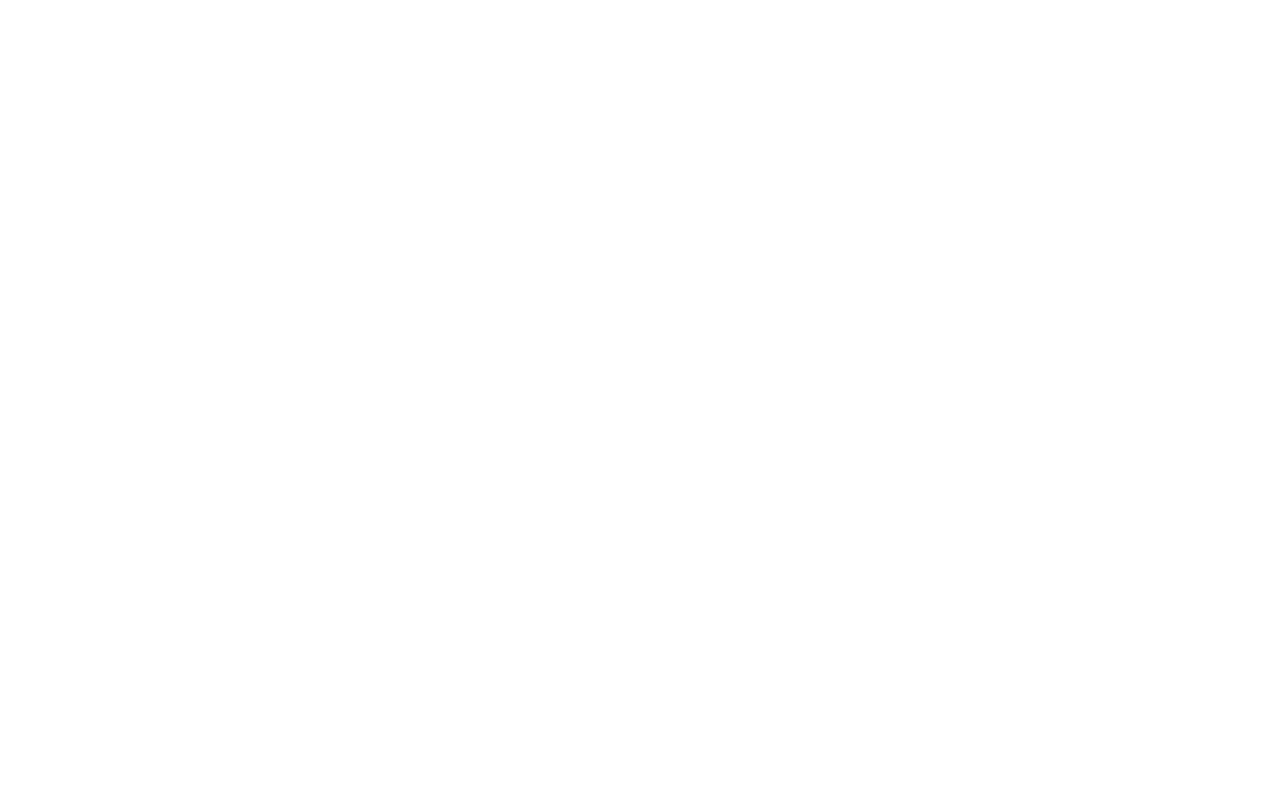
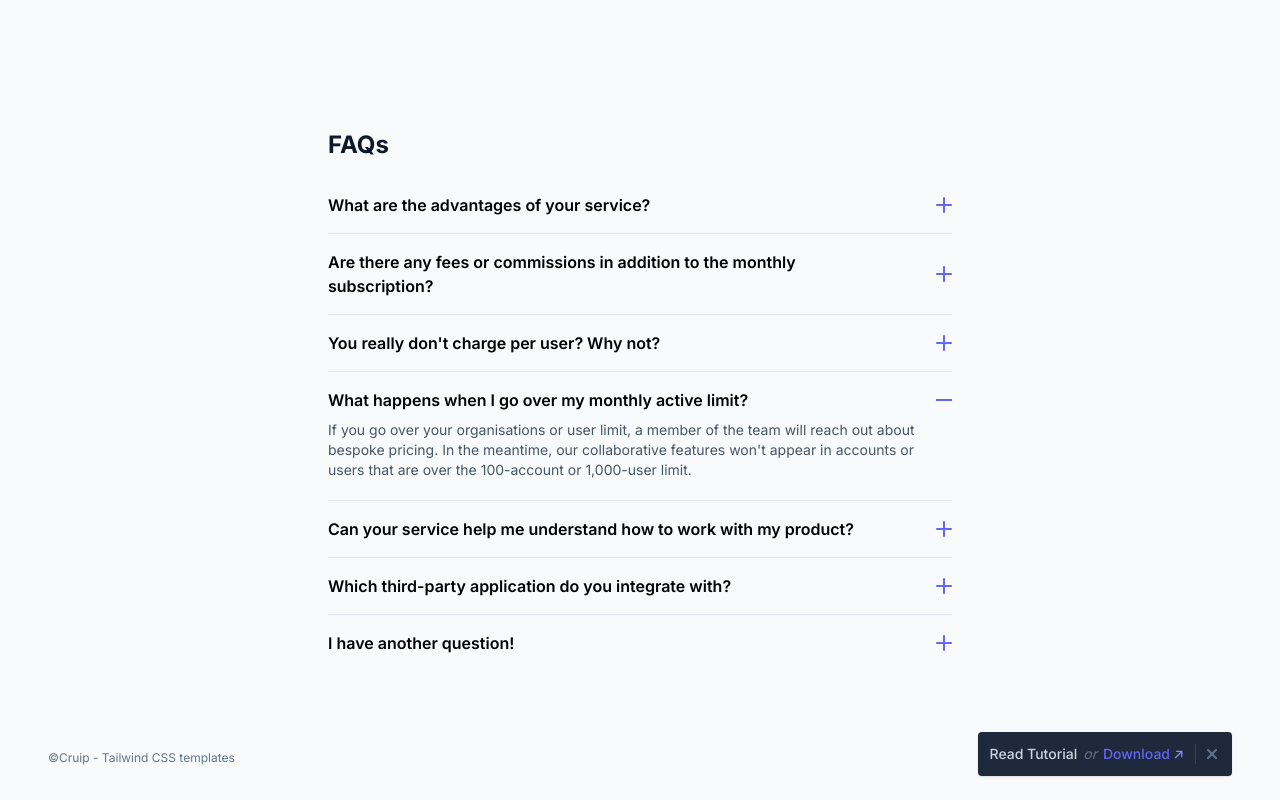
Before and after one commit to cruip/cruip-tutorials-vue, a Vue app: page /animated-accordion in a window 1280 px wide. Before the commit this address had no page. Built offline with nearby package versions, Linux system fonts and the light colour scheme.

Commit message:
add animated accordion

```diff
--- /dev/null
+++ b/src/components/Accordion.vue
@@ -0,0 +1,48 @@
+<script setup lang="ts">
+import { ref, onMounted } from 'vue'
+
+const accordionOpen = ref<boolean>(false)
+
+const props = defineProps<{
+  title: string
+  id: string
+  active?: boolean
+}>()
+
+onMounted(() => {
+  accordionOpen.value = props.active
+})
+</script>
+
+<template>
+  <div class="py-2">
+    <h2>
+      <button
+        :id="`accordion-title-${id}`"
+        class="flex items-center justify-between w-full text-left font-semibold py-2"
+        @click.prevent="accordionOpen = !accordionOpen"
+        :aria-expanded="accordionOpen"
+        :aria-controls="`accordion-text-${id}`"
+      >
+        <span>{{ title }}</span>
+        <svg class="fill-indigo-500 shrink-0 ml-8" width="16" height="16" xmlns="http://www.w3.org/2000/svg">
+            <rect y="7" width="16" height="2" rx="1" class="transform origin-center transition duration-200 ease-out" :class="{ '!rotate-180': accordionOpen }" />
+            <rect y="7" width="16" height="2" rx="1" class="transform origin-center rotate-90 transition duration-200 ease-out" :class="{ '!rotate-180': accordionOpen }" />
+        </svg>
+      </button>
+    </h2>
+    <div
+      :id="`accordion-text-${id}`"
+      role="region"
+      :aria-labelledby="`accordion-title-${id}`"
+      class="grid text-sm text-slate-600 overflow-hidden transition-all duration-300 ease-in-out"
+      :class="accordionOpen ? 'grid-rows-[1fr] opacity-100' : 'grid-rows-[0fr] opacity-0'"
+    >
+      <div class="overflow-hidden">
+        <p class="pb-3">
+          <slot />
+        </p>
+      </div>
+    </div>
+  </div>
+</template>
--- /dev/null
+++ b/src/pages/AnimatedAccordionPage.vue
@@ -0,0 +1,63 @@
+<script setup lang="ts">
+import Accordion from '../components/Accordion.vue'
+import Footer from '../components/Footer.vue'
+import Banner from '../components/Banner.vue'
+
+const faqs = [
+  {
+    title: "What are the advantages of your service?",
+    text: "If you go over your organisations or user limit, a member of the team will reach out about bespoke pricing. In the meantime, our collaborative features won't appear in accounts or users that are over the 100-account or 1,000-user limit.",
+    active: false,
+  },
+  {
+    title: "Are there any fees or commissions in addition to the monthly subscription?",
+    text: "If you go over your organisations or user limit, a member of the team will reach out about bespoke pricing. In the meantime, our collaborative features won't appear in accounts or users that are over the 100-account or 1,000-user limit.",
+    active: false,
+  },
+  {
+    title: "You really don't charge per user? Why not?",
+    text: "If you go over your organisations or user limit, a member of the team will reach out about bespoke pricing. In the meantime, our collaborative features won't appear in accounts or users that are over the 100-account or 1,000-user limit.",
+    active: false,
+  },
+  {
+    title: "What happens when I go over my monthly active limit?",
+    text: "If you go over your organisations or user limit, a member of the team will reach out about bespoke pricing. In the meantime, our collaborative features won't appear in accounts or users that are over the 100-account or 1,000-user limit.",
+    active: true,
+  },
+  {
+    title: "Can your service help me understand how to work with my product?",
+    text: "If you go over your organisations or user limit, a member of the team will reach out about bespoke pricing. In the meantime, our collaborative features won't appear in accounts or users that are over the 100-account or 1,000-user limit.",
+    active: false,
+  },
+  {
+    title: "Which third-party application do you integrate with?",
+    text: "If you go over your organisations or user limit, a member of the team will reach out about bespoke pricing. In the meantime, our collaborative features won't appear in accounts or users that are over the 100-account or 1,000-user limit.",
+    active: false,
+  },
+  {
+    title: "I have another question!",
+    text: "If you go over your organisations or user limit, a member of the team will reach out about bespoke pricing. In the meantime, our collaborative features won't appear in accounts or users that are over the 100-account or 1,000-user limit.",
+    active: false,
+  },
+]
+</script>
+
+<template>
+  <main class="relative min-h-screen flex flex-col justify-center bg-slate-50 overflow-hidden">
+    <div class="w-full max-w-2xl mx-auto px-4 md:px-6 py-24">
+
+      <h1 class="text-2xl font-bold text-slate-900 mb-4">FAQs</h1>
+
+      <div class="divide-y divide-slate-200">
+        <template v-for="(faq, index) in faqs">
+          <Accordion :title="faq.title" :id="`faqs-${index}`" :active="faq.active">
+            {{ faq.text }}
+          </Accordion>
+        </template>
+      </div>
+
+    </div>
+  </main>
+  <Footer />
+  <Banner tutorialUrl="https://cruip.com/building-a-simple-animated-accordion-component-with-tailwind-css/" downloadUrl="https://github.com/cruip/cruip-tutorials-vue/blob/main/src/components/Accordion.vue" />
+</template>
--- a/src/router.ts
+++ b/src/router.ts
@@ -7,6 +7,7 @@ import FancyTestimonialsSliderPage from './pages/FancyTestimonialsSliderPage.vue
 import VerticalTimelinesPage from './pages/VerticalTimelinesPage.vue'
 import UnconventionalTabsPage from './pages/UnconventionalTabsPage.vue'
 import FeatureComparisonPricingTablePage from './pages/FeatureComparisonPricingTablePage.vue'
+import AnimatedAccordionPage from './pages/AnimatedAccordionPage.vue'
 
 const router = createRouter({
   history: createWebHistory(),
@@ -43,6 +44,10 @@ const router = createRouter({
       path: '/feature-comparison-pricing-table',
       component: FeatureComparisonPricingTablePage
     },
+    {
+      path: '/animated-accordion',
+      component: AnimatedAccordionPage
+    },
   ]
 })
 
```
Also changed, not shown: 1 other file (tests, documents, lock files or other folders).
